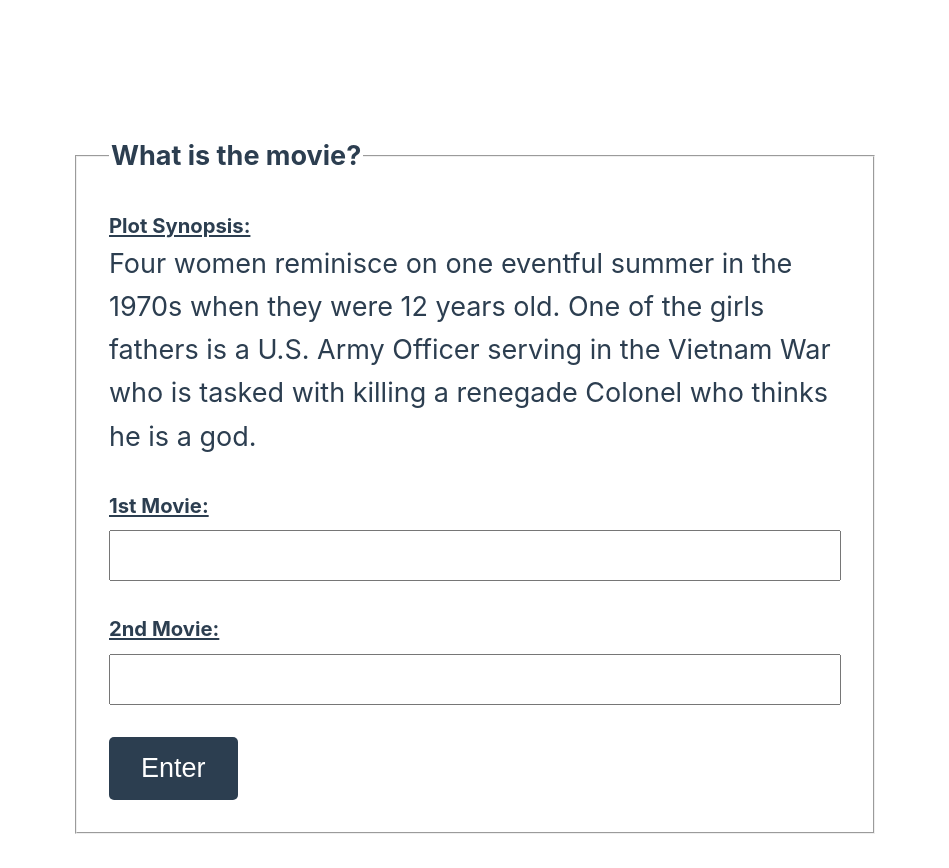
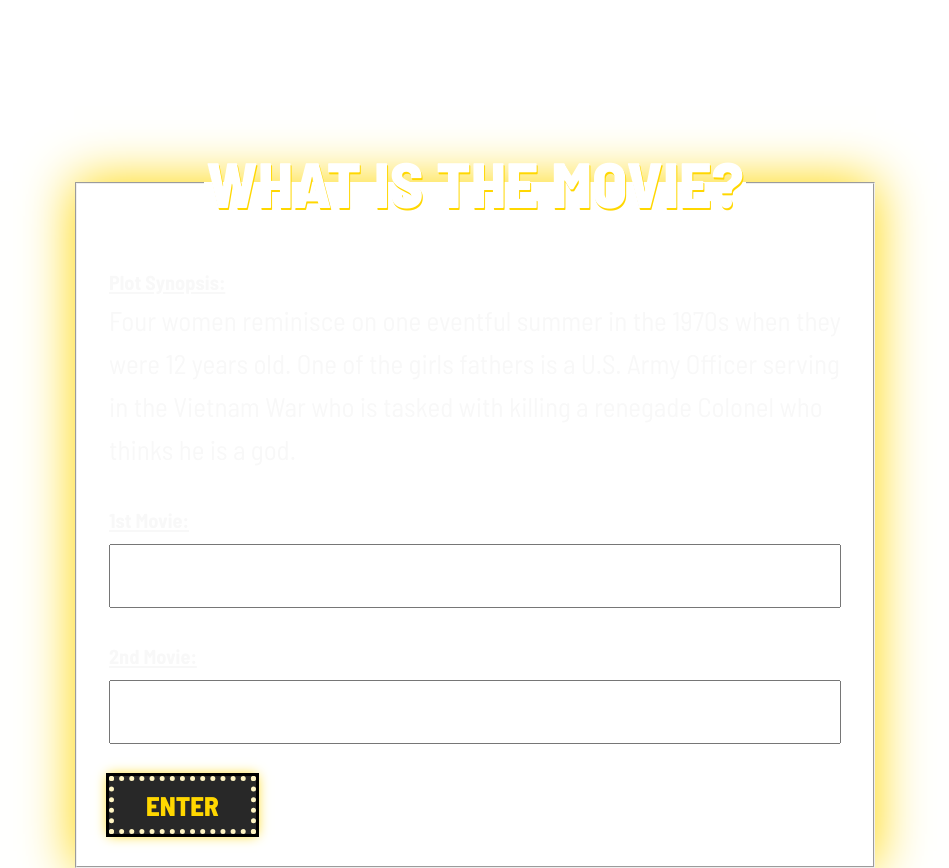
Before and after one commit to ashpoz/movie-mashup, a Vue app: page /game in a window 1280 px wide. Shown: the whole page, without its empty margins (165-1114 px from the left). Built offline with nearby package versions, Linux system fonts and the light colour scheme.

Commit message:
Having fun with styling

```diff
--- a/index.html
+++ b/index.html
@@ -4,7 +4,10 @@
     <meta charset="UTF-8">
     <link rel="icon" href="/favicon.ico">
     <meta name="viewport" content="width=device-width, initial-scale=1.0">
-    <title>Vite App</title>
+    <title>Movie Mashup</title>
+    <link rel="preconnect" href="https://fonts.googleapis.com">
+    <link rel="preconnect" href="https://fonts.gstatic.com" crossorigin>
+    <link href="https://fonts.googleapis.com/css2?family=Barlow+Semi+Condensed:ital,wght@0,400;0,700;0,800;1,400;1,700;1,800&display=swap" rel="stylesheet">
   </head>
   <body>
     <div id="app"></div>
--- a/src/App.vue
+++ b/src/App.vue
@@ -7,7 +7,8 @@ import NavBar from './components/NavBar.vue'
   main {
     align-items: center;
     display: grid;
-    gap: 1rem;
+    column-gap: 1rem;
+    row-gap: 5rem;
     grid-template-columns: 1fr 1fr;
     height: 100vh;
   }
--- a/src/assets/base.css
+++ b/src/assets/base.css
@@ -37,6 +37,11 @@
   --section-gap: 160px;
 }
 
+/* fonts */
+:root {
+  --font-regular: "Barlow Semi Condensed", sans-serif;
+}
+
 @media (prefers-color-scheme: dark) {
   :root {
     --color-background: var(--black);
@@ -64,25 +69,13 @@
 
 body {
   min-height: 100vh;
-  color: var(--color-text);
+  color: var(--white-soft);
   background: var(--color-background);
   transition:
     color 0.5s,
     background-color 0.5s;
   line-height: 1.6;
-  font-family:
-    Inter,
-    -apple-system,
-    BlinkMacSystemFont,
-    'Segoe UI',
-    Roboto,
-    Oxygen,
-    Ubuntu,
-    Cantarell,
-    'Fira Sans',
-    'Droid Sans',
-    'Helvetica Neue',
-    sans-serif;
+  font-family: var(--font-regular);
   font-size: 18px;
   text-rendering: optimizeLegibility;
   -webkit-font-smoothing: antialiased;
@@ -96,7 +89,7 @@ main {
   padding: 2rem 1rem;
   @media (min-width: 768px) {
     font-size: 1.5em;
-    padding: 2rem;
+    padding: 2rem 4rem;
   }
 }
 
@@ -112,20 +105,36 @@ img {
 
 button {
   cursor: pointer;
+  font-family: var(--font-regular);
   font-size: 1em;
   padding: 1rem 2rem;
 }
 
+input {
+  font-family: var(--font-regular);
+  font-size: .85em;
+}
+
 .btn {
-  background-color: var(--color-text);
-  border: none;
-  border-radius: 5px;
-  color: var(--color-background);
+  background-color: var(--black-mute);
+  color: gold;
   font-size: 1em;
-  padding: 1rem 2rem;
+  font-weight: 900;
+  border-width: 5px;
+  border-color: #FFF5C3;
+  border-style: dotted;
+  padding: .5rem 2rem;
   text-decoration: none;
+  text-transform: uppercase;
+  outline: 3px solid black;
+  box-shadow: 0px 0px 12px 1px gold;
+  padding: .5rem 2rem;
+  text-decoration: none;
+  text-transform: uppercase;
+  transition: all 150ms ease-in-out;
   &:hover {
-    background-color: var(--color-button-hover);
+    background-color: var(--black);
+    box-shadow: 0px 0px 24px 1px gold;
   }
 }
 
--- /dev/null
+++ b/src/components/MovieMarqueeImage.vue
@@ -0,0 +1,56 @@
+<style scoped>
+
+@keyframes flash {
+  from {
+    border-color: var(--black-mute);
+  }
+
+  to {
+    border-color: #FFF5C3;
+  }
+}
+
+figure {
+  animation-delay: 250ms;
+  animation-duration: 1000ms;
+  animation-name: flash;
+  animation-iteration-count: infinite;
+  animation-direction: alternate;
+  animation-timing-function: ease-in-out;
+  aspect-ratio: 2 / 3;
+  background-color: black;
+  outline: 10px solid black;
+  position: relative;
+  border-width: 25px;
+  border-color: #FFF5C3;
+  border-style: dotted;
+  padding: .5rem 2rem;
+  text-decoration: none;
+  text-transform: uppercase;
+  outline: 13px solid black;
+  box-shadow: 0px 0px 50px 1px gold;
+  width: 100%;
+  max-width: 350px;
+  img {
+    height: 100%;
+    left: 0;
+    position: absolute;
+    top: 0;
+    width: 100%;
+  }
+  @media (min-width: 768px) {
+    max-width: 100%;
+  }
+}
+</style>
+
+<template>
+  <figure>
+    <img src="" alt="Movie Poster 1" />
+    <img src="" alt="Movie Poster 2" />
+    <span aria-hidden="true"></span>
+    <span aria-hidden="true"></span>
+    <span aria-hidden="true"></span>
+    <span aria-hidden="true"></span>
+  </figure>
+</template>
--- a/src/components/NavBar.vue
+++ b/src/components/NavBar.vue
@@ -31,11 +31,16 @@ svg {
 svg path {
   fill: #fff;
 }
+
+nav a {
+  font-weight: 900;
+  text-transform: uppercase;
+}
 </style>
 
 <template>
   <nav>
-    <RouterLink to="/">
+    <RouterLink to="/" class="logo">
       <!-- Generator: Adobe Illustrator 18.1.1, SVG Export Plug-In . SVG Version: 6.00 Build 0)  -->
       <svg version="1.1" id="Capa_1" xmlns="http://www.w3.org/2000/svg" xmlns:xlink="http://www.w3.org/1999/xlink"
         x="0px" y="0px" viewBox="0 0 15.222 15.222" style="enable-background:new 0 0 15.222 15.222;"
@@ -52,7 +57,6 @@ svg path {
           </g>
         </g>
       </svg>
-
       Movie Mashup
     </RouterLink>
     <RouterLink to="/game/how-to-play">How to Play</RouterLink>
--- a/src/views/GameView.vue
+++ b/src/views/GameView.vue
@@ -5,6 +5,7 @@ import { getRandomMovie } from '../lib/getRandomMovie'
 import answers from '../data/movies.js'
 import MovieInput from '../components/MovieInput.vue'
 import ErrorMessage from '../components/ErrorMessage.vue'
+import MovieMarqueeImage from '../components/MovieMarqueeImage.vue'
 
 const router = useRouter()
 const randomMovie = getRandomMovie();
@@ -86,12 +87,18 @@ h1 {
 }
 
 fieldset {
+  box-shadow: 0px 0px 50px 1px gold;
   margin-top: 2rem;
   padding: 2rem;
 }
 
 legend {
-  font-weight: bold;
+  font-weight: 900;
+  text-transform: uppercase;
+  font-size: 4rem;
+  text-shadow: 1px 2px 0px gold;
+  color: white;
+  text-align: center;
 }
 
 label {
@@ -107,59 +114,6 @@ label {
 
 button {
   margin-top: 2rem;
-}
-
-figure {
-  aspect-ratio: 2 / 3;
-  background-color: black;
-  border: 30px solid #343434;
-  outline: 10px solid black;
-  position: relative;
-
-  img {
-    height: 100%;
-    left: 0;
-    position: absolute;
-    top: 0;
-    width: 100%;
-  }
-
-  span {
-    content: '';
-    background: radial-gradient(ellipse at center, #FFF5C3 0%, #FFF5C3 30%, transparent 30%);
-    background-repeat: repeat;
-    position: absolute;
-    background-size: 50px;
-  }
-
-  span:first-of-type {
-    width: calc(100% + 60px);
-    height: 50px;
-    top: -40px;
-    left: -30px;
-  }
-  span:nth-of-type(2) {
-    width: calc(100% + 60px);
-    height: 50px;
-    bottom: -40px;
-    left: -30px;
-  }
-  span:nth-of-type(3) {
-    width: calc((100% * 1.5) + 30px);
-    height: 50px;
-    top: -30px;
-    left: -15px;
-    transform: rotate(90deg);
-    transform-origin: left;
-  }
-  span:nth-of-type(4) {
-    width: calc((100% * 1.5) + 30px);
-    height: 50px;
-    right: -15px;
-    bottom: -15px;
-    transform: rotate(90deg);
-    transform-origin: right;
-  }
 }
 
 #gameWon {
@@ -202,16 +156,7 @@ figure {
             <button @click="refreshPage" class="btn">Play Again</button>
           </div>
         </div>
-        <div>
-          <figure>
-            <img src="" alt="Movie Poster 1" />
-            <img src="" alt="Movie Poster 2" />
-            <span aria-hidden="true"></span>
-            <span aria-hidden="true"></span>
-            <span aria-hidden="true"></span>
-            <span aria-hidden="true"></span>
-          </figure>
-        </div>
+          <MovieMarqueeImage />
       </div>
     </section>
   </main>
--- a/src/views/HomeView.vue
+++ b/src/views/HomeView.vue
@@ -1,11 +1,33 @@
-<script setup></script>
+<script setup>
+import MovieMarqueeImage from '../components/MovieMarqueeImage.vue';
+</script>
 
 <style scoped>
 main {
   grid-template-columns: 1fr;
+  text-align: center;
+
   @media (min-width: 768px) {
     gap: 2rem;
     grid-template-columns: 1fr 1fr;
+    text-align: left;
+  }
+}
+
+h1 {
+  font-weight: 900;
+  text-transform: uppercase;
+  font-size: 4rem;
+  text-shadow: 1px 2px 0px gold;
+  color: white;
+}
+
+.btn-group {
+  justify-content: center;
+  margin-top: 3rem;
+
+  @media (min-width: 768px) {
+    justify-content: flex-start;
   }
 }
 </style>
@@ -21,8 +43,6 @@
         <router-link to="/game/how-to-play" class="btn">How to Play</router-link>
       </div>
     </div>
-    <figure>
-      <img src="https://placehold.co/400x600" alt="">
-    </figure>
+    <MovieMarqueeImage />
   </main>
 </template>
```
Lines whose indentation alone changed are shown as unchanged.
